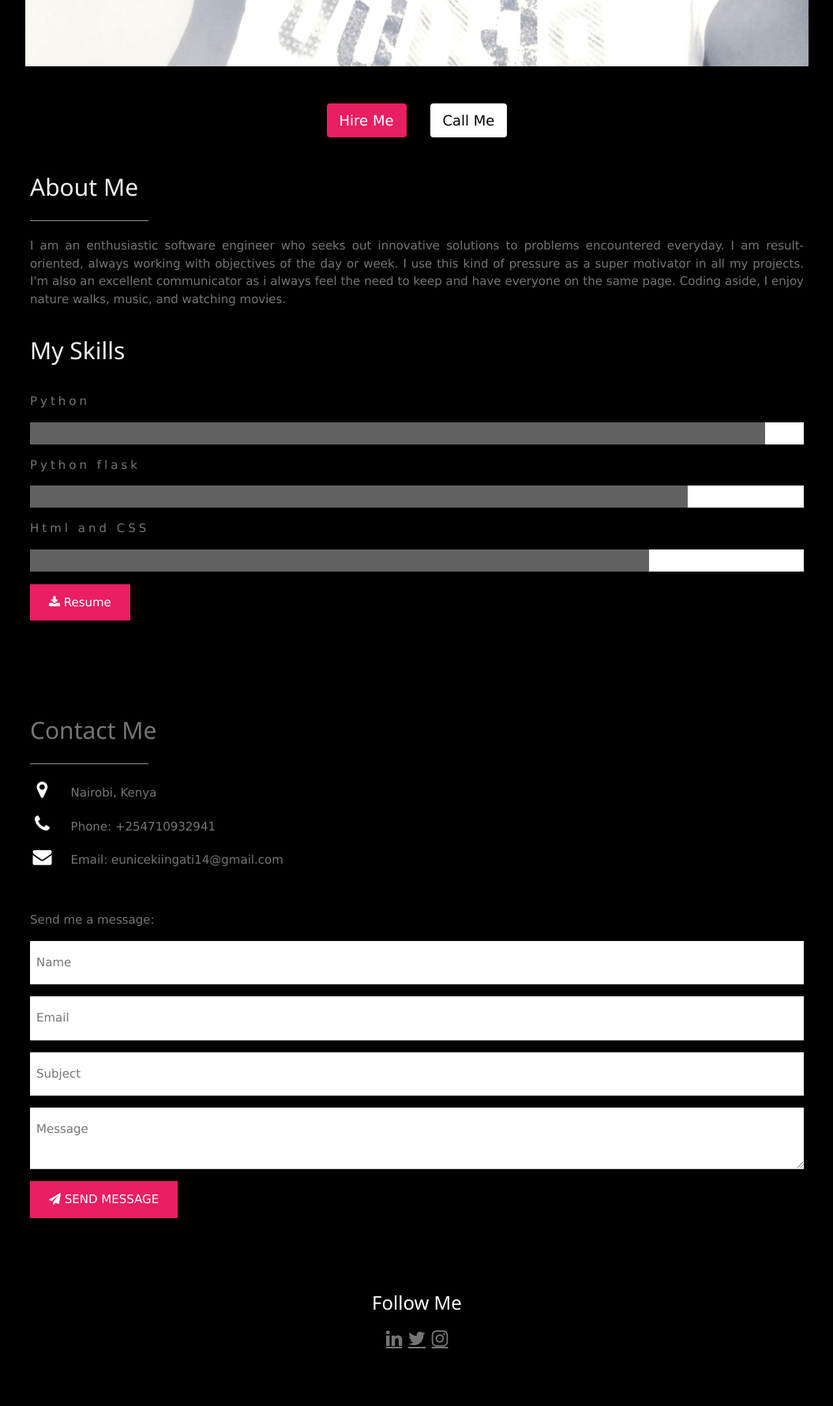
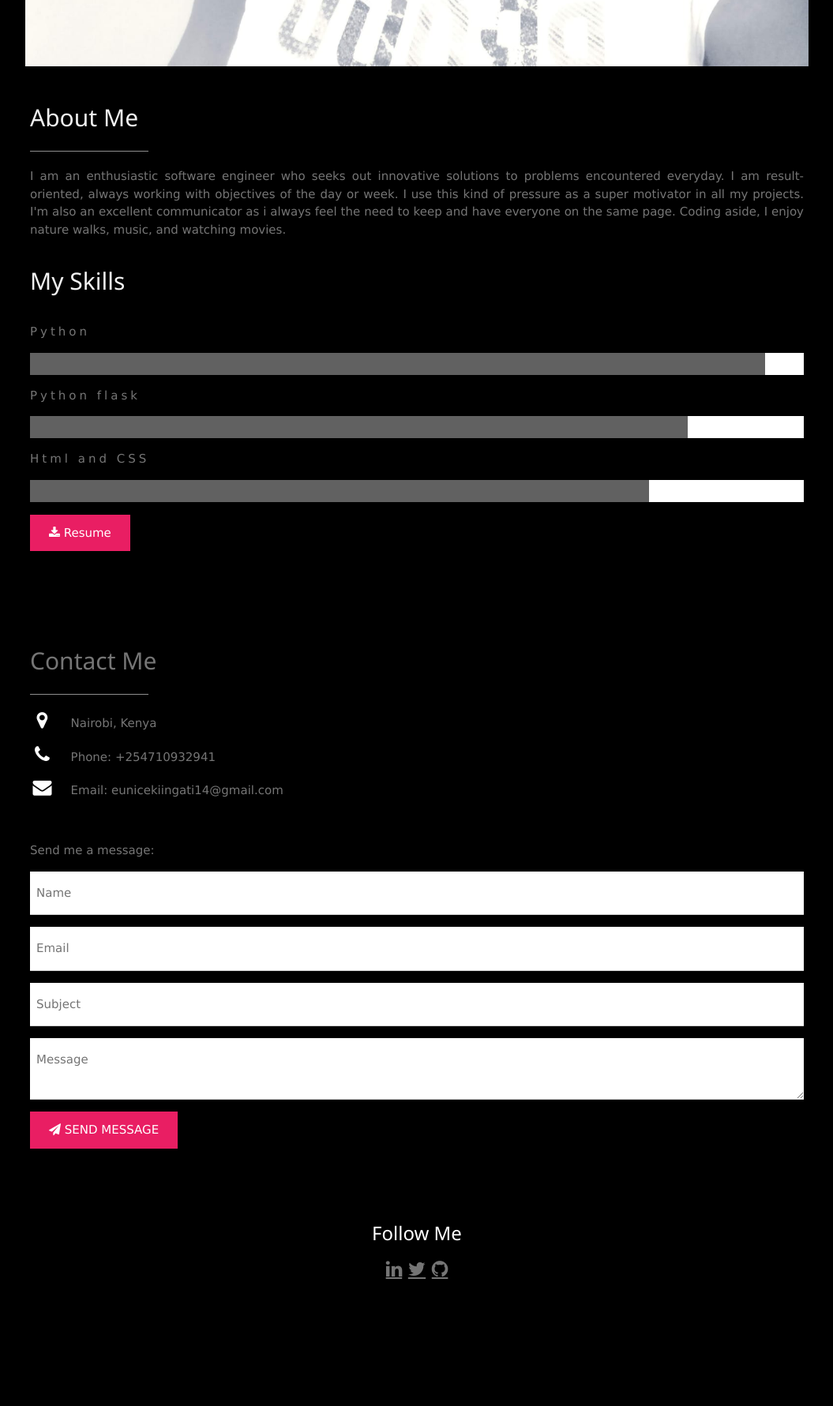
Before and after one commit to EuniceKiingati/eunicekiingati.github.io, a plain HTML site: page index.html in a window 1280 px wide. Shown: the part 860-2641 px from the top of the page at 79% size, without its empty margins (112-1167 px from the left). After the commit the page ends 2562 px from the top, so only its background shows below. Drawn offline with nearby package versions, Linux system fonts and the light colour scheme.

Commit message:
making buttons functional

```diff
--- a/index.html
+++ b/index.html
@@ -12,6 +12,7 @@
         src="https://cdn.jsdelivr.net/npm/@emailjs/browser@3/dist/email.min.js">
 </script>
 <body class="w3-black">
+
 <nav class="w3-sidebar w3-bar-block w3-small w3-center">
 <img src="image/WhatsApp Image 2022-06-24 at 8.42.32 AM.jpeg" width="100%">
 <a href="#" class="w3-bar-item w3-button w3-padding-large w3-black">
@@ -55,10 +56,7 @@
         </header>
 <!-- maybe add in hire me or call me buttons-->
 
-<div class="w3-container top-button">
-    <p><button class="w3-button w3-pink w3-large w3-round" style="">Hire Me</button></p>
-    <p><button class="w3-button w3-large w3-round w3-white" style="">Call Me</button></p>
-    </div>
+
 
 <!-- about details-->
 
@@ -88,11 +86,12 @@
         <div class="w3-white">
         <div class="w3-dark-grey s3"></div>
 
-
 </div>
+<a href="https://drive.google.com/file/d/1dgcWTkXlEuGtXethDk4PssKRsmevedUx/view?usp=sharing"  target="_blank" >
 <button class="w3-button w3-pink w3-padding-large w3-section" id="d-resume">
     <i class="fa fa-download"></i> Resume
 </button>
+</a>
 </div>
 
 <!--- Contact information-->
@@ -124,9 +123,9 @@
     <!--Footer-->
     <footer class="w3-content w3-center w3-padding-64 w3-text-grey w3-xlarge">
         <h3 class="w3-text-white">Follow Me</h3>
-          <a href="www.linkedin.com/in/eunice-kiingati-972490206" class=" fa fa-linkedin"></a>
-          <a href="www.linkedin.com/in/eunice-kiingati-972490206" class=" fa fa-twitter"></a>
-          <a href="www.linkedin.com/in/eunice-kiingati-972490206" class=" fa fa-instagram"></a>
+          <a href="https://www.linkedin.com/in/eunice-kiingati-972490206/" class=" fa fa-linkedin" id="linkedin"></a>
+          <a href="https://twitter.com/YKiingati" class=" fa fa-twitter" id="twitter"></a>
+          <a href="https://github.com/EuniceKiingati" class=" fa fa-github" id="github"></a>
 
             <!--
           <i class="fa fa-instagram "></i>
```
